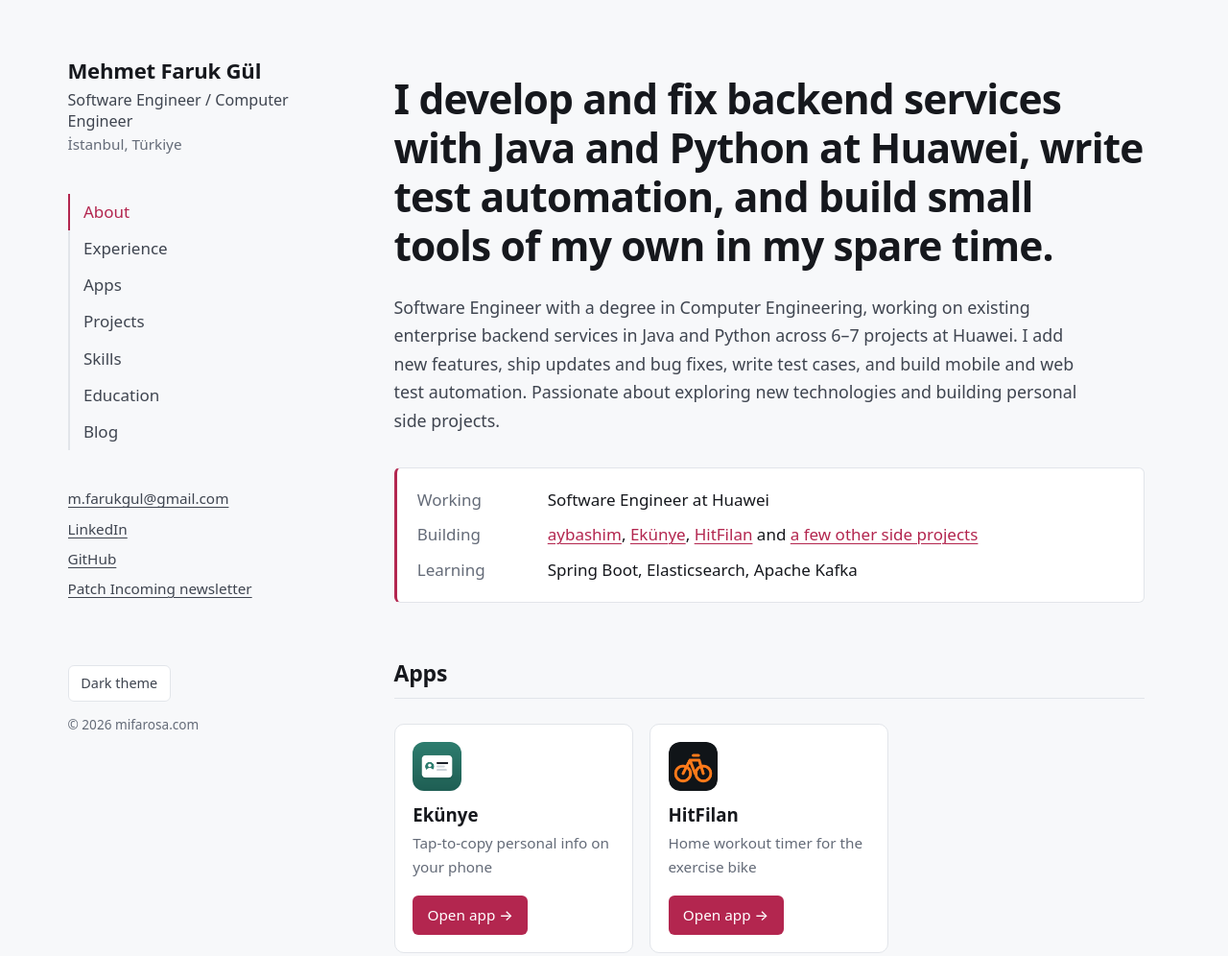
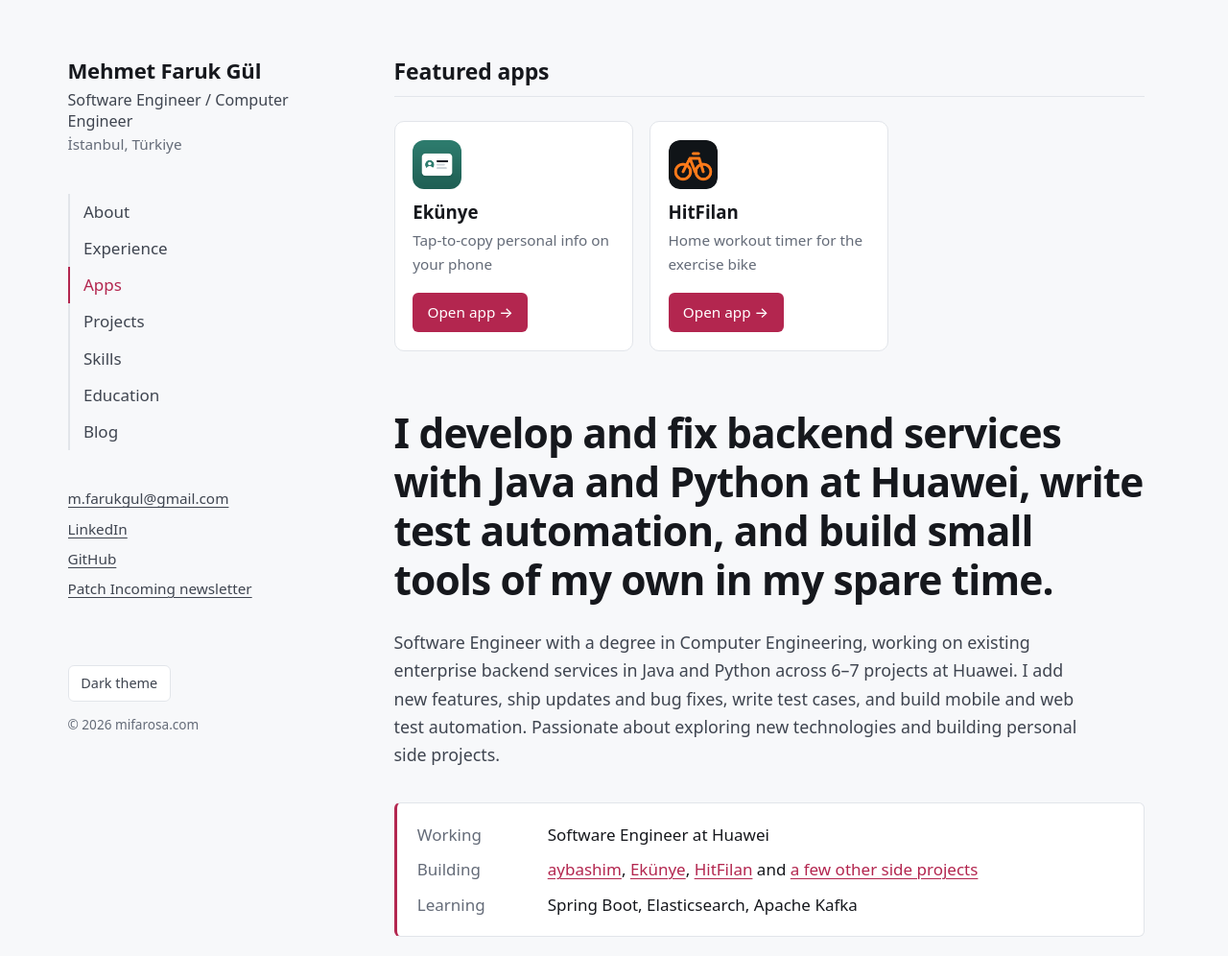
Before and after one commit to mifarosa/mifarosa.github.io, an Astro site: page / in a window 1280 px wide. Shown: the top 996 px of the page at 96% size. Built offline with nearby package versions, Linux system fonts and the light colour scheme; Astro itself is replaced by a stand-in of ours; a web font is replaced by a local one.

Commit message:
Show Featured apps at the top of the home page
Co-Authored-By: Claude Sonnet 5.5 <noreply@anthropic.com>

```diff
--- a/src/pages/index.astro
+++ b/src/pages/index.astro
@@ -16,6 +16,14 @@ const learning = skills.find((s) => s.group === 'Currently learning')?.items ??
 const building = projects.filter((p) => p.data.status === 'Active');
 ---
 <BaseLayout>
+  <!-- APPS -->
+  {apps.length > 0 && (
+    <section id="apps" class="section">
+      <SectionTitle id="apps" title="Featured apps" />
+      <AppTiles apps={apps} />
+    </section>
+  )}
+
   <!-- ABOUT -->
   <section id="about" class="section intro">
     <p class="headline">{profile.headline}</p>
@@ -45,14 +53,6 @@ const building = projects.filter((p) => p.data.status === 'Active');
       )}
     </dl>
   </section>
-
-  <!-- APPS -->
-  {apps.length > 0 && (
-    <section id="apps" class="section">
-      <SectionTitle id="apps" title="Apps" />
-      <AppTiles apps={apps} />
-    </section>
-  )}
 
   <!-- EXPERIENCE -->
   <section id="experience" class="section">
@@ -134,7 +134,6 @@ const building = projects.filter((p) => p.data.status === 'Active');
 
 <style>
   /* ---------- Intro ---------- */
-  .intro { padding-top: 1rem; }
   .headline {
     font-size: clamp(1.75rem, 3.4vw, 2.5rem);
     font-weight: 800;
```
